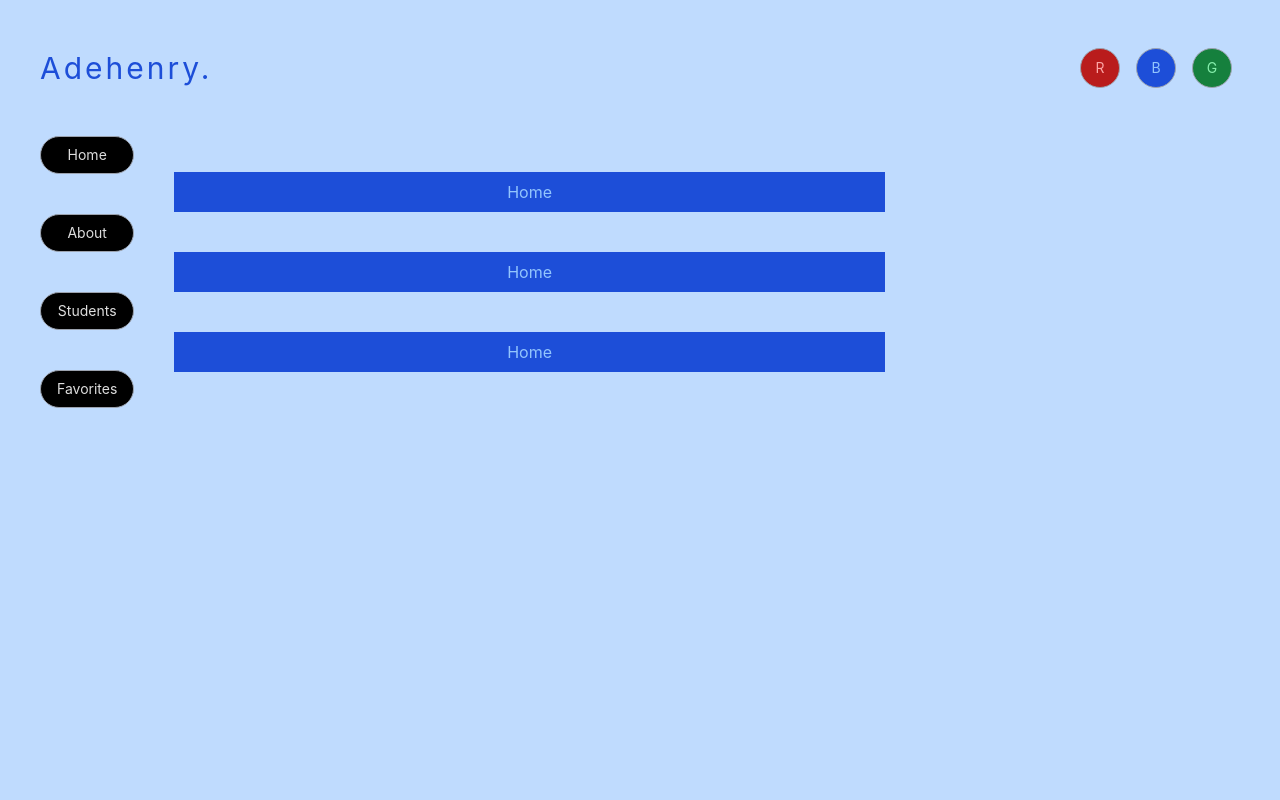
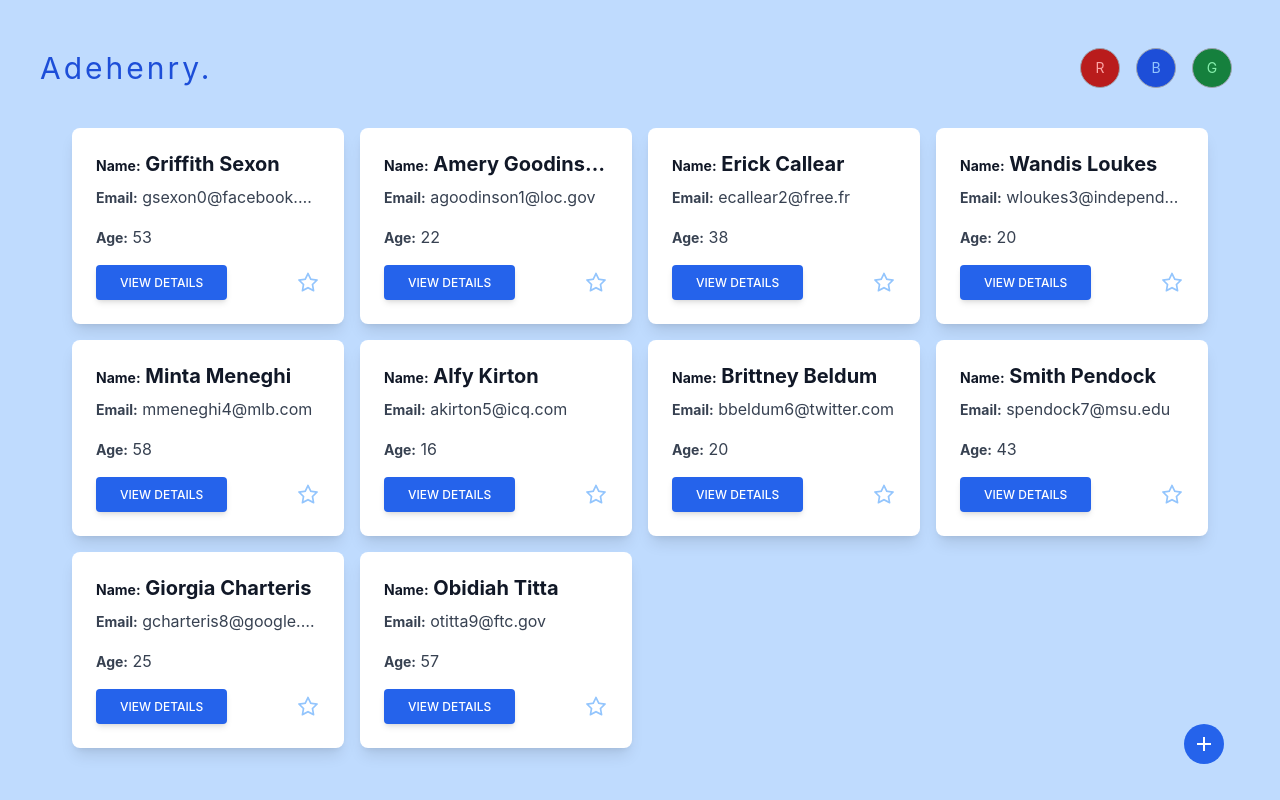
Before and after one commit to AdehenryOmoOba/VITE_REACT_RTK_RTK-QUERY_TAILWINDCSS-STARTER-CODE, a React (Vite) app: page / in a window 1280 px wide. Built offline with nearby package versions, Linux system fonts and the light colour scheme; data requests are answered from the project's data file.

Commit message:
fetched data from global state for edit form

```diff
--- a/src/App.jsx
+++ b/src/App.jsx
@@ -1,9 +1,6 @@
 import { Route,Routes } from "react-router-dom"
 import Header from "./components/Header"
-import SideNav from "./components/SideNav"
-import About from "./Pages/About"
 import Students from "./Pages/Students"
-import Home from "./Pages/Home"
 import { useSelector } from 'react-redux'
 import StudentDetails from "./Pages/StudentDetails"
 import FormModal from "./components/FormModal"
@@ -15,16 +12,11 @@ function App() {
    return (
       <main className={`w-screen h-screen p-10 overflow-x-hidden ${homeBgColor}`}>
         <Header />
-        <div className="flex w-full justify-between h-auto">
-        <SideNav />
-        <div className="w-[90%] grid items-center">
+        <div className="w-full grid items-center">
         <Routes>
-          <Route path="/" element={<Home />}/>
-          <Route path="/about" element={<About />}/>
-          <Route path="/students" element={<Students />}/>
+          <Route path="/" element={<Students />}/>
           <Route path="/students/:id" element={<StudentDetails />}/>
         </Routes>
-        </div>
         </div>
         {isOpen && <FormModal />}
       </main>
--- a/src/Pages/Form.jsx
+++ b/src/Pages/Form.jsx
@@ -1,47 +1,53 @@
-import React from 'react'
+import React, { useState } from 'react'
 import { useDispatch } from 'react-redux'
 import { closeModal } from '../rtk/features/modal/modalSlice'
 
+function Form({data}) {
+  const dispatch = useDispatch()
+  const [firstName, setFirstName] = useState(data?.first_name || "")
+  const [lastName, setLastName] = useState(data?.last_name || "")
+  const [email, setEmail] = useState(data?.email || "")
+  const [gender, setGender] = useState(data?.gender || "")
+  const [address, setAddress] = useState(data?.address || "")
 
-function Form() {
-  const dispatch = useDispatch()
 
   const handleSubmit = (e) => {
     e.preventDefault()
+    console.log({firstName, lastName,email,gender,address})
   }
 
     return (
         <div className='md:ml-4 lg:ml-0 absolute grid place-content-center bg-black/30 w-screen h-screen inset-0 backdrop-blur-sm' data-overlay="overlay" onClick={(e) => e.target.dataset.overlay && dispatch(closeModal()) }>
-            <form className="w-full max-w-lg p-8 bg-white rounded-lg shadow-lg">
+            <form className="w-full max-w-lg p-8 bg-white rounded-lg shadow-lg" onSubmit={handleSubmit}>
                  <div className='lg:flex'>
                   <div className="w-full  px-3 mb-6 md:mb-0">
                     <label className="block uppercase tracking-wide text-blue-700 text-xs font-bold mb-2" htmlFor="grid-first-name">
                       First Name
                     </label>
-                    <input className="appearance-none block w-full bg-gray-200 text-gray-700 border border-blue-400 rounded py-3 px-4 mb-3 leading-tight focus:outline-none focus:bg-white focus:border-blue-500" id="grid-first-name" type="text" placeholder="Jane" />
+                    <input className="appearance-none block w-full bg-gray-200 text-gray-700 border border-blue-400 rounded py-3 px-4 mb-3 leading-tight focus:outline-none focus:bg-white focus:border-blue-500" id="grid-first-name" type="text" placeholder="Jane" value={firstName} onChange={(e) => setFirstName(e.target.value)} />
                   </div>
                   <div className="w-full mb-6 px-3">
                     <label className="block uppercase tracking-wide text-blue-700 text-xs font-bold mb-2" htmlFor="grid-last-name">
                       Last Name
                     </label>
-                    <input className="appearance-none block w-full bg-gray-200 text-gray-700 border border-blue-400 rounded py-3 px-4 leading-tight focus:outline-none focus:bg-white focus:border-blue-500" id="grid-last-name" type="text" placeholder="Doe" />
+                    <input className="appearance-none block w-full bg-gray-200 text-gray-700 border border-blue-400 rounded py-3 px-4 leading-tight focus:outline-none focus:bg-white focus:border-blue-500" id="grid-last-name" type="text" placeholder="Doe" value={lastName} onChange={(e) => setLastName(e.target.value)} />
                   </div>
                  </div>
                   <div className="w-full mb-6 px-3">
                     <label className="block uppercase tracking-wide text-blue-700 text-xs font-bold mb-2" htmlFor="grid-email">
-                      Email
+                     Email
                     </label>
-                    <input className="appearance-none block w-full bg-gray-200 text-gray-700 border border-blue-400 rounded py-3 px-4 leading-tight focus:outline-none focus:bg-white focus:border-blue-500" id="grid-email" type="email" placeholder="example@gmail.com" />
+                    <input className="appearance-none block w-full bg-gray-200 text-gray-700 border border-blue-400 rounded py-3 px-4 leading-tight focus:outline-none focus:bg-white focus:border-blue-500" id="grid-email" type="email" placeholder="example@gmail.com" value={email} onChange={(e) => setEmail(e.target.value)} />
                   </div>
                   <div className="w-full mb-6 px-3">
                      <label className="block uppercase tracking-wide text-blue-700 text-xs font-bold mb-2" htmlFor="grid-gender">
-                       Gender
+                     Gender
                      </label>
                      <div className="relative">
-                       <select className="block appearance-none w-full bg-gray-200 border border-gray-200 text-gray-700 py-3 px-4 pr-8 rounded leading-tight focus:outline-none focus:bg-white focus:border-gray-500" id="grid-gender">
-                         <option>Male</option>
-                         <option>Female</option>
-                         <option>Prefer Not To Say</option>
+                       <select className="block appearance-none w-full bg-gray-200 border border-gray-200 text-gray-700 py-3 px-4 pr-8 rounded leading-tight focus:outline-none focus:bg-white focus:border-gray-500" id="grid-gender" value={gender} onChange={(e) => setGender(e.target.value)}>
+                         <option value="male">Male</option>
+                         <option value="female">Female</option>
+                         <option value="prefer not to say">Prefer Not To Say</option>
                        </select>
                        <div className="pointer-events-none absolute inset-y-0 right-0 flex items-center px-2 text-gray-700">
                         <svg className="fill-current h-4 w-4" xmlns="http://www.w3.org/2000/svg" viewBox="0 0 20 20"><path d="M9.293 12.95l.707.707L15.657 8l-1.414-1.414L10 10.828 5.757 6.586 4.343 8z"/></svg>
@@ -52,11 +58,11 @@ function Form() {
                     <label className="block uppercase tracking-wide text-blue-700 text-xs font-bold mb-2" htmlFor="grid-address">
                       Address
                     </label>
-                    <input className="appearance-none block w-full bg-gray-200 text-gray-700 border border-blue-400 rounded py-3 px-4 leading-tight focus:outline-none focus:bg-white focus:border-blue-500" id="grid-address" type="address" placeholder="example@gmail.com" />
+                    <input className="appearance-none block w-full bg-gray-200 text-gray-700 border border-blue-400 rounded py-3 px-4 leading-tight focus:outline-none focus:bg-white focus:border-blue-500" id="grid-address" type="address" placeholder="1234 Brightton Road, London" value={address} onChange={(e) => setAddress(e.target.value)} />
                   </div>
                   <div className='flex w-full justify-between md:justify-end items-center mb-6 px-3'>
                       <button type="button" className=" inline-block px-6 py-2.5 bg-red-600 text-white font-medium text-xs leading-tight uppercase rounded shadow-md hover:bg-red-700 hover:shadow-lg focus:bg-red-700 focus:shadow-lg focus:outline-none focus:ring-0 active:bg-red-800 active:shadow-lg transition duration-150 ease-in-out" onClick={() => dispatch(closeModal())}>Cancel</button>
-                      <button type="submit" className=" inline-block px-6 py-2.5 bg-blue-600 text-white font-medium text-xs leading-tight uppercase rounded shadow-md hover:bg-blue-700 hover:shadow-lg focus:bg-blue-700 focus:shadow-lg focus:outline-none focus:ring-0 active:bg-blue-800 active:shadow-lg transition duration-150 ease-in-out ml-4" onClick={handleSubmit}>Submit</button>
+                      <button type="submit" className=" inline-block px-6 py-2.5 bg-blue-600 text-white font-medium text-xs leading-tight uppercase rounded shadow-md hover:bg-blue-700 hover:shadow-lg focus:bg-blue-700 focus:shadow-lg focus:outline-none focus:ring-0 active:bg-blue-800 active:shadow-lg transition duration-150 ease-in-out ml-4">Submit</button>
                  </div>
            </form>
         </div>
--- a/src/Pages/Home.jsx
+++ /dev/null
@@ -1,11 +0,0 @@
-import React from 'react'
-import Content from '../components/Content'
-
-
-function Home() {
-    return (
-            <Content content="Home"/>
-    )
-}
-
-export default Home
--- a/src/Pages/Students.jsx
+++ b/src/Pages/Students.jsx
@@ -3,24 +3,26 @@ import Card from '../components/Card'
 import { useGetallStudentsQuery } from '../rtk-query/features/studentsSlice'
 import { MdAdd } from "react-icons/md"
 import { useDispatch, useSelector } from 'react-redux'
-import { openModal,closeModal } from '../rtk/features/modal/modalSlice'
-
-
-
-
+import { openModal } from '../rtk/features/modal/modalSlice'
+import { resetStudentDetails } from '../rtk/features/editStudent/editStudentSlice'
 
 function Students() {
   const {data,isFetching,isError} = useGetallStudentsQuery()
   const isOpen = useSelector((state) => state.modalReducer)
   const dispatch = useDispatch()
 
+  const handleAddStudent = () => {
+    dispatch(resetStudentDetails())
+    dispatch(openModal())
+  }
+
   if (isError) return <div className='w-full'><h2 className='text-black text-xl text-center'>Something went wrong 😏</h2></div>
   if (isFetching) return <div className='w-full'><h2 className='text-black text-xl text-center'>Loading...</h2></div>
 
     return (
-            <div className='w-full grid relative grid-cols-1 md:grid-cols-2 lg:grid-cols-3 xl:grid-cols-4 p-8 gap-4 ml-10 md:ml-4 lg:ml-0'>
+            <div className='w-full grid relative grid-cols-1 md:grid-cols-2 lg:grid-cols-3 xl:grid-cols-4 p-8 gap-4'>
               {data?.map((student) => (<Card key={student.id} data={student}/>))}
-              <div className='grid absolute h-10 w-10 rounded-full bg-blue-600 place-content-center bottom-4 right-4 cursor-pointer' onClick={() => dispatch(openModal())}>
+              <div className='grid absolute h-10 w-10 rounded-full bg-blue-600 place-content-center bottom-4 right-4 cursor-pointer' onClick={handleAddStudent}>
                  <MdAdd className='text-white text-2xl'/>
               </div>
             </div>
--- a/src/components/FormModal.jsx
+++ b/src/components/FormModal.jsx
@@ -1,11 +1,14 @@
 import React from 'react'
 import { createPortal } from 'react-dom'
+import { useSelector } from 'react-redux'
 import Form from '../Pages/Form'
 
 
 
 function FormModal() {
-   return createPortal(<Form />, document.getElementById("portal"))
+const studentDetails = useSelector((state) => state.editStudentReducer)
+
+   return createPortal(<Form data={studentDetails}/>, document.getElementById("portal"))
 }
 
 export default FormModal
--- a/src/components/SideNav.jsx
+++ /dev/null
@@ -1,18 +0,0 @@
-import React from 'react'
-import { Link } from 'react-router-dom'
-
-
-function SideNav() {
-    return (
-        <div className="w-[10%] h-full flex mr-4">
-        <ul>
-          <Link to="/"  className="grid cursor-pointer my-10 border-gray-400 border py-2 px-4 rounded-full bg-black hover:bg-slate-800 text-sm place-items-center">Home</Link>
-          <Link to="/about"  className="grid cursor-pointer my-10 border-gray-400 border py-2 px-4 rounded-full bg-black hover:bg-slate-800 text-sm place-items-center">About</Link>
-          <Link to="/students"  className="grid cursor-pointer my-10 border-gray-400 border py-2 px-4 rounded-full bg-black hover:bg-slate-800 text-sm place-items-center">Students</Link>
-          <Link to="/favorites"  className="grid cursor-pointer my-10 border-gray-400 border py-2 px-4 rounded-full bg-black hover:bg-slate-800 text-sm place-items-center">Favorites</Link>
-        </ul>
-      </div>
-    )
-}
-
-export default SideNav
--- /dev/null
+++ b/src/rtk/features/editStudent/editStudentSlice.js
@@ -0,0 +1,19 @@
+import { createSlice } from "@reduxjs/toolkit";
+
+const studentDetails = {}
+
+const modalSlice = createSlice({
+    name : "editStudent",
+    initialState: studentDetails,
+    reducers: {
+        setStudentDetails: (state,action) => {
+          return action.payload
+        },
+        resetStudentDetails: () => {
+          return studentDetails
+        },
+    }
+})
+
+export default modalSlice.reducer
+export const {setStudentDetails,resetStudentDetails} = modalSlice.actions
--- a/src/rtk/store.js
+++ b/src/rtk/store.js
@@ -2,11 +2,13 @@ import { configureStore } from "@reduxjs/toolkit";
 import themeReducer from "./features/theme/themeSlice";
 import {reducer,reducerPath,middleware} from "../rtk-query/features/studentsSlice"
 import modalReducer from "./features/modal/modalSlice"
+import editStudentReducer from "./features/editStudent/editStudentSlice"
 
 export const store = configureStore({
     reducer: {
       themeReducer,
       modalReducer,
+      editStudentReducer,
       [reducerPath] : reducer
     },
     middleware: (getDefaultMiddlewares) => getDefaultMiddlewares().concat(middleware)
```
Also changed, not shown: src/components/Card.jsx (+9 -5 lines).
